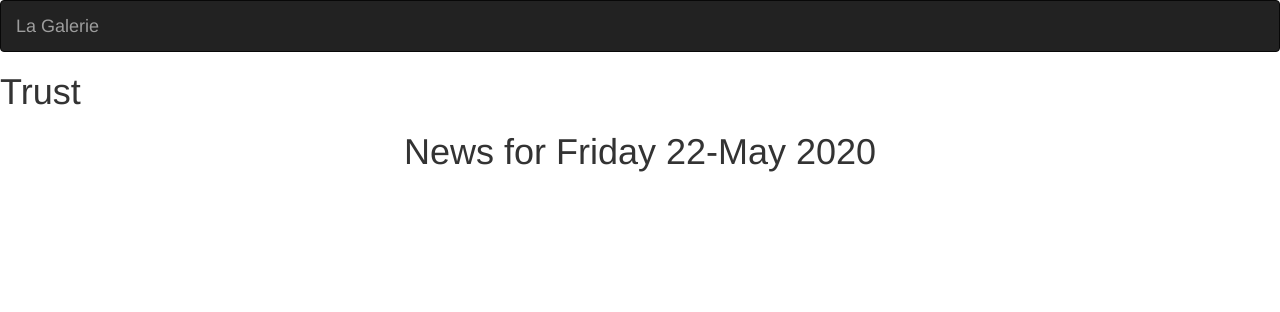
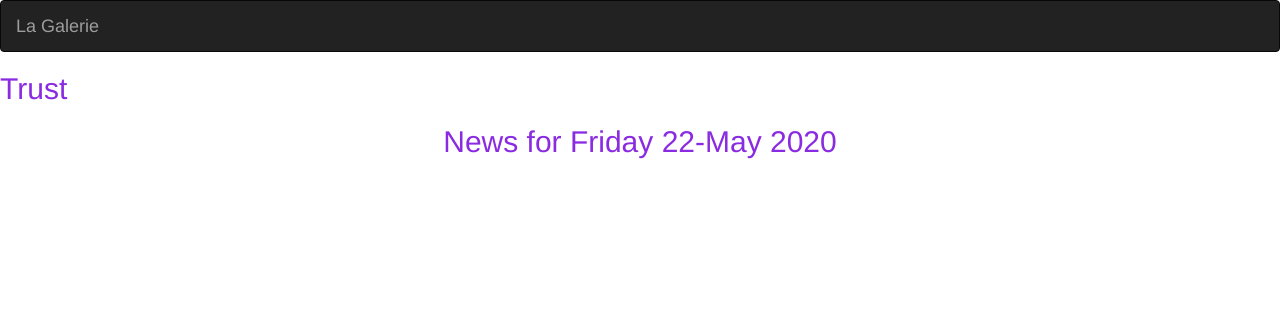
Before and after one commit to TERRYYYY/PhotoGallery, a Django app: page /gallery/ in a window 1280 px wide. Shown: the top 312 px of the page. Run offline with Django 3.2, Linux system fonts and the light colour scheme; some libraries are stand-ins or nearby versions.

Commit message:
add static files

```diff
--- a/photos/templates/all-photos/base.html
+++ b/photos/templates/all-photos/base.html
@@ -7,13 +7,14 @@
     <meta charset="utf-8">
 
     {% if title %}
-    <title>Moringa Tribune - {{title}}</title>
+    <title>La Galerie - {{title}}</title>
     {% else %}
-    <title> Moringa Tribune </title>
+    <title> La Galerie </title>
     {% endif %}
 
     {% block styles %}
     {% bootstrap_css %}
+    <link rel="stylesheet" href="{% static 'css/index.css' %}">
     {% endblock %}
 
 </head>
--- /dev/null
+++ b/static/css/index.css
@@ -0,0 +1,4 @@
+h1{
+    color:blueviolet;
+    font-size: 30px;
+}
--- a/tree/settings.py
+++ b/tree/settings.py
@@ -120,3 +120,6 @@ USE_TZ = True
 # https://docs.djangoproject.com/en/3.0/howto/static-files/
 
 STATIC_URL = '/static/'
+STATICFILES_DIRS = [
+    os.path.join(BASE_DIR, "static"),
+]
```
